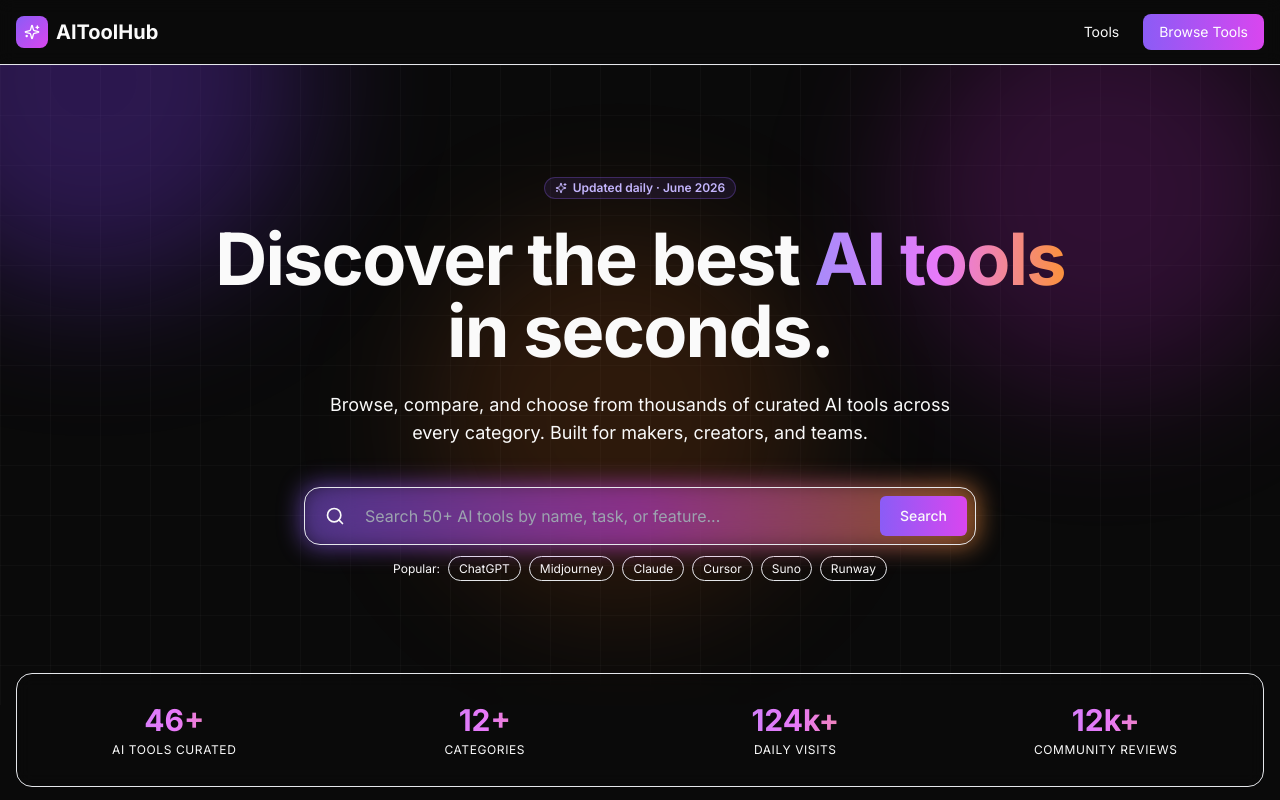
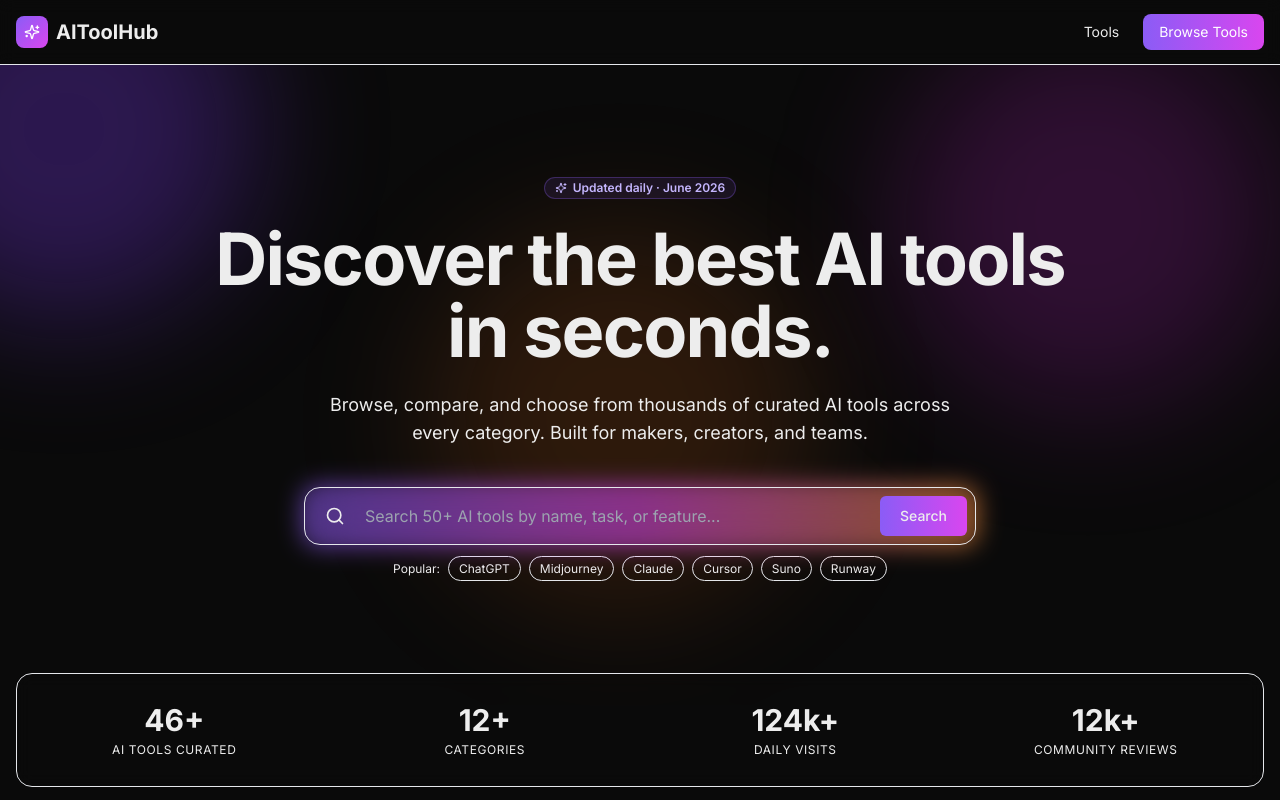
Before and after one commit to nathanMub/ai-tracker, a Next.js app: page / in a window 1280 px wide. Shown: the top 800 px of the page. Built offline with nearby package versions, Linux system fonts and the light colour scheme.

Commit message:
Update globals.css

```diff
--- a/app/globals.css
+++ b/app/globals.css
@@ -2,58 +2,19 @@
 @tailwind components;
 @tailwind utilities;
 
-:root {
-  --background: 0 0% 3.9%;
-  --foreground: 0 0% 98%;
-  --card: 0 0% 3.9%;
-  --card-foreground: 0 0% 98%;
-  --popover: 0 0% 3.9%;
-  --popover-foreground: 0 0% 98%;
-  --primary: 0 0% 98%;
-  --primary-foreground: 0 0% 9%;
-  --secondary: 0 0% 14.9%;
-  --secondary-foreground: 0 0% 98%;
-  --muted: 0 0% 14.9%;
-  --muted-foreground: 0 0% 63.9%;
-  --accent: 0 0% 14.9%;
-  --accent-foreground: 0 0% 98%;
-  --destructive: 0 62.8% 30.6%;
-  --destructive-foreground: 0 0% 98%;
-  --border: 0 0% 14.9%;
-  --input: 0 0% 14.9%;
-  --ring: 0 0% 83.1%;
+body {
+  background: #0a0a0a;
+  color: #ededed;
 }
 
-body {
-  background-color: hsl(var(--background));
-  color: hsl(var(--foreground));
+* {
+  box-sizing: border-box;
+  padding: 0;
+  margin: 0;
 }
 
-.grid-bg {
-  background-image: linear-gradient(rgba(255,255,255,.05) 1px, transparent 1px),
-    linear-gradient(90deg, rgba(255,255,255,.05) 1px, transparent 1px);
-  background-size: 50px 50px;
+html,
+body {
+  max-width: 100vw;
+  overflow-x: hidden;
 }
-
-.gradient-text {
-  @apply bg-gradient-to-r from-violet-400 via-fuchsia-400 to-orange-400 bg-clip-text text-transparent;
-}
-
-.animate-blob {
-  animation: blob 20s infinite;
-}
-
-@keyframes blob {
-  0%, 100% { transform: translate(0px, 0px) scale(1); }
-  33% { transform: translate(30px, -50px) scale(1.1); }
-  66% { transform: translate(-20px, 20px) scale(0.9); }
-}
-
-.animate-marquee {
-  animation: marquee 40s linear infinite;
-}
-
-@keyframes marquee {
-  0% { transform: translateX(0%); }
-  100% { transform: translateX(-50%); }
-}
```
